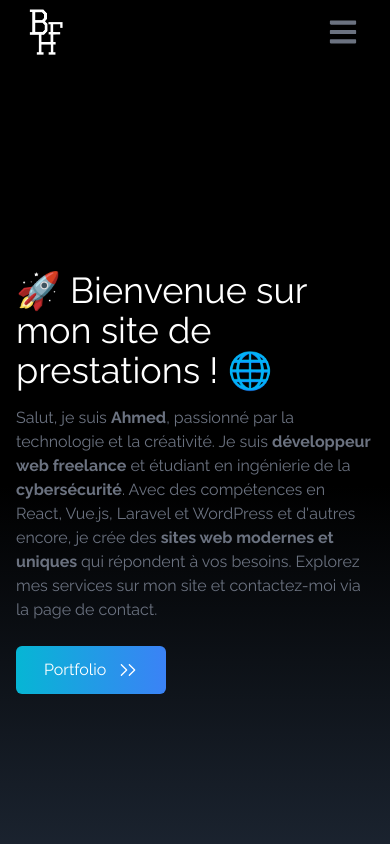
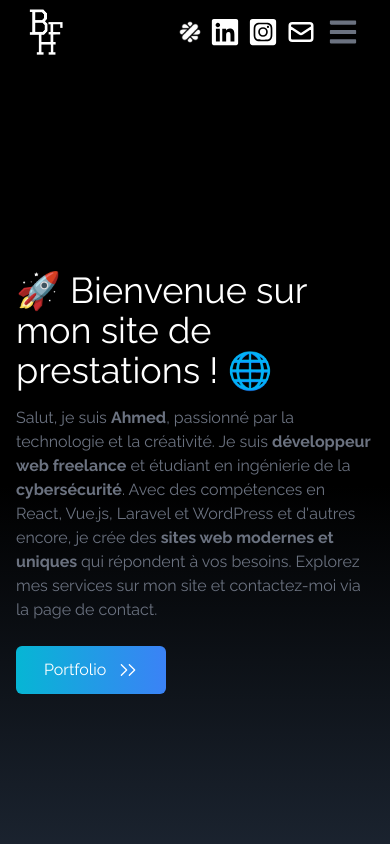
Before and after one commit to Ahmed94120/Portfolio_BHF, a React (Vite) app: page / in a window 390 px wide. Shown: the top 844 px of the page. Built offline with nearby package versions, Linux system fonts and the light colour scheme.

Commit message:
rajout reseaux phone

```diff
--- a/src/components/NavBar.jsx
+++ b/src/components/NavBar.jsx
@@ -2,9 +2,50 @@ import React from "react";
 import LogoBHF from "../assets/logo_BHF-transparent.png";
 import { FaBars, FaTimes } from "react-icons/fa";
 import { Link } from "react-scroll";
+import { FaLinkedin, FaInstagramSquare } from "react-icons/fa";
+import { HiOutlineMail } from "react-icons/hi";
+import malt from "../assets/malt.png";
 
 const NavBar = () => {
    const [nav, setNav] = React.useState(false);
+   const linkssocialnetwork = [
+      {
+         id: 0,
+         child: (
+            <>
+               <img src={malt} alt="malt" className="h-6" />
+            </>
+         ),
+         href: "https://www.malt.fr/profile/ahmedbouhafa",
+      },
+      {
+         id: 1,
+         child: (
+            <>
+               <FaLinkedin size={30} />
+            </>
+         ),
+         href: "https://www.linkedin.com/in/ahmed-bouhafa-6276671a7/",
+      },
+      {
+         id: 2,
+         child: (
+            <>
+               <FaInstagramSquare size={30} />
+            </>
+         ),
+         href: "https://www.instagram.com/bhf_services/",
+      },
+      {
+         id: 3,
+         child: (
+            <>
+               <HiOutlineMail size={30} />
+            </>
+         ),
+         href: "mailto:ahmed.bhfpro@gmail.com",
+      },
+   ];
 
    const links = [
       {
@@ -38,12 +79,12 @@ const NavBar = () => {
          <div>
             <img src={LogoBHF} alt="Logo BHF" className="h-16 p-1" />
          </div>
-
+         <div>
             <ul className="hidden md:flex">
                {links.map(({ id, title, link }) => (
                   <li
                      key={id}
-                  className="px-6 cursor-pointer capitalize font-medium text-gray-500 hover:scale-105 duration-200 hover:text-white"
+                     className="px-6 cursor-pointer capitalize font-medium text-gray-500 hover:scale-105 duration-200 "
                   >
                      <Link to={link} smooth duration={500}>
                         {title}
@@ -51,6 +92,22 @@ const NavBar = () => {
                   </li>
                ))}
             </ul>
+            {/*mobile*/}
+            <div className="flex justify-between items-center">
+               <div>
+                  {/* Réseaux sociaux mobile*/}
+                  <ul className="md:hidden flex flex-row justify-center items-center gap-2 h-1/2 pr-3 sm:pr-10 sm:gap-3">
+                     {linkssocialnetwork.map(({ id, child, href }) => (
+                        <li key={id} className="">
+                           <a href={href} className="h-1/2">
+                              {child}
+                           </a>
+                        </li>
+                     ))}
+                  </ul>
+               </div>
+
+               <div>
                   <div
                      onClick={() => setNav(!nav)}
                      className="cursor-pointer pr-4 z-10 text-gray-500 md:hidden "
@@ -77,6 +134,9 @@ const NavBar = () => {
                      </ul>
                   )}
                </div>
+            </div>
+         </div>
+      </div>
    );
 };
 
--- a/tailwind.config.js
+++ b/tailwind.config.js
@@ -6,6 +6,23 @@ export default {
       fontFamily: {
          logo: ["Great Vibes", "cursive"],
       },
+      screens: {
+         sm: "640px",
+         // => @media (min-width: 640px) { ... }
+
+         md: "780px",
+         // => @media (min-width: 768px) { ... }
+
+         lg: "1024px",
+         // => @media (min-width: 1024px) { ... }
+
+         xl: "1280px",
+         // => @media (min-width: 1280px) { ... }
+
+         "2xl": "1536px",
+         // => @media (min-width: 1536px) { ... }
+      },
+
       plugins: [],
-}
-}
+   },
+};
```
Lines whose indentation alone changed are shown as unchanged.
